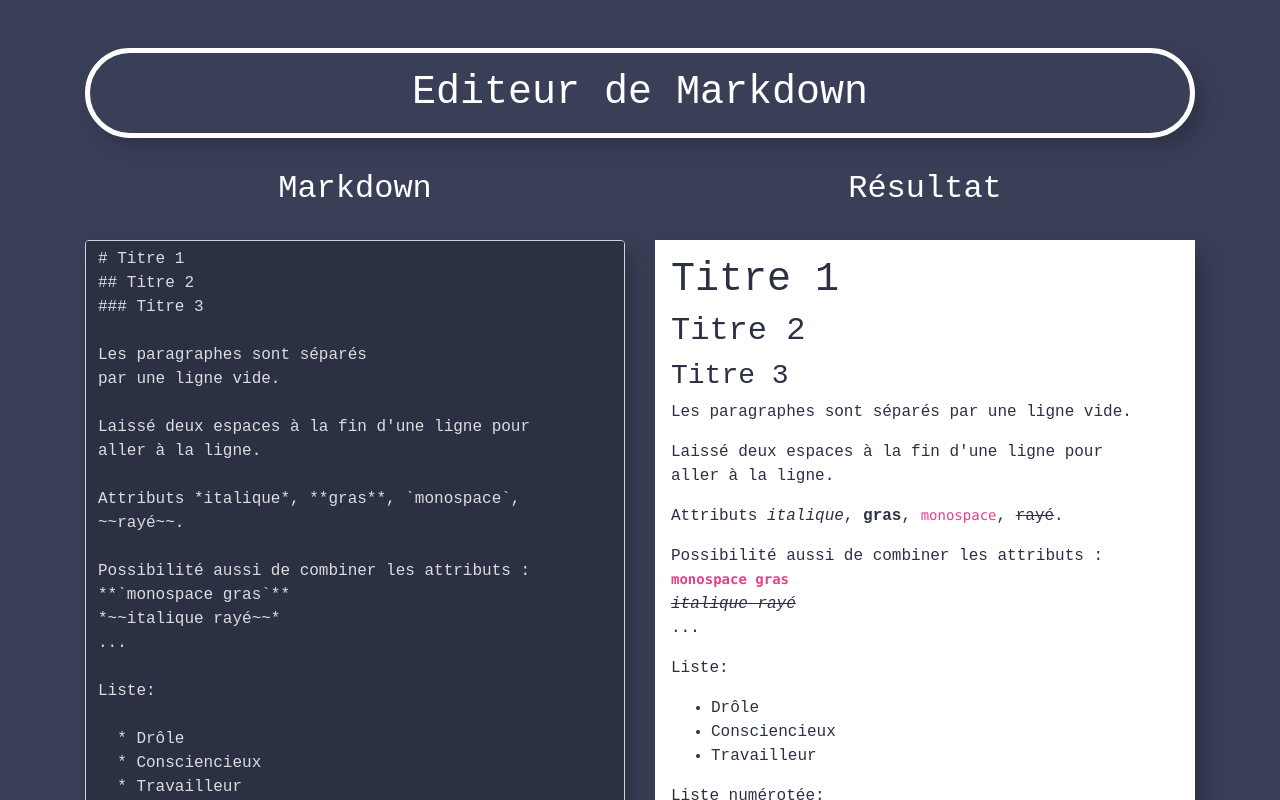
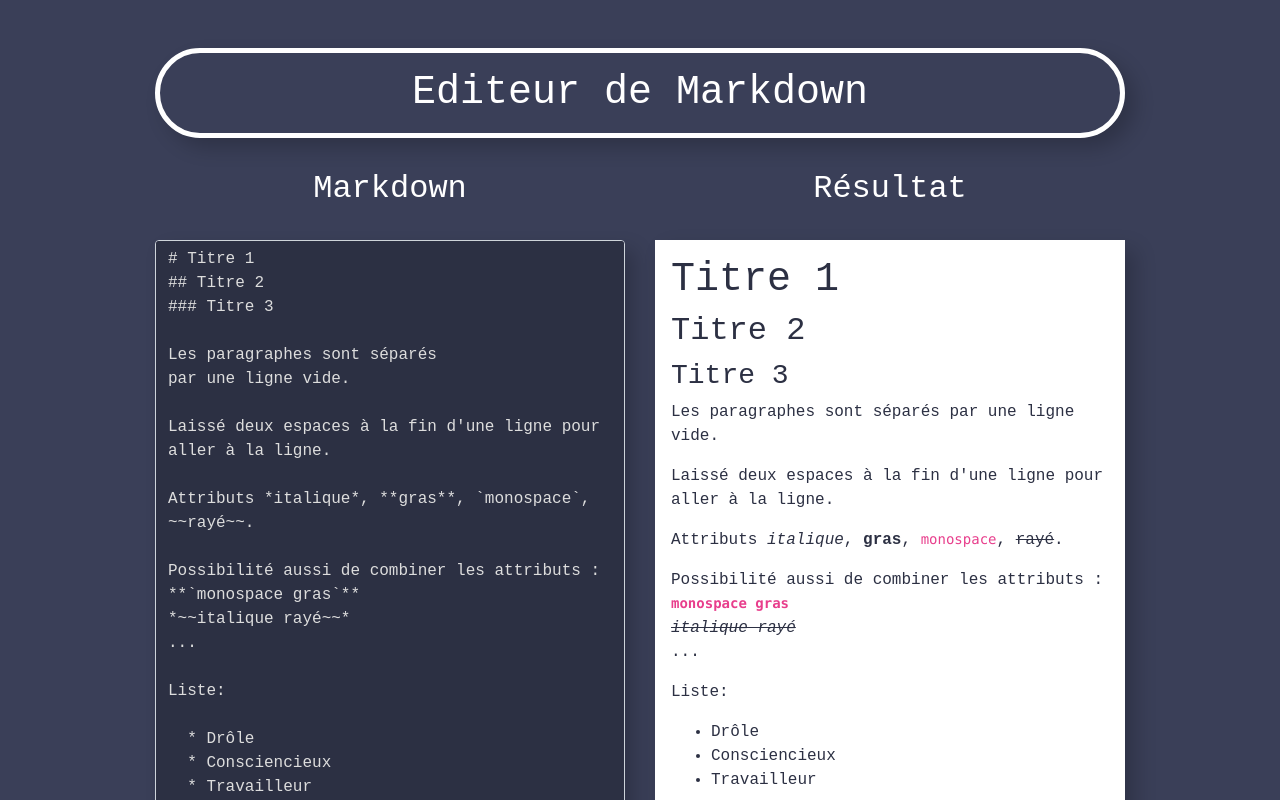
Before and after one commit to inicolas69/markdown-app, a React (Create React App) app: page / in a window 1280 px wide. Shown: the top 800 px of the page. Built offline with nearby package versions, Linux system fonts and the light colour scheme.

Commit message:
Modif largeur container

```diff
--- a/src/App.css
+++ b/src/App.css
@@ -6,6 +6,15 @@ body {
 
 .container {
   margin-top: 3rem;
+}
+
+@media (min-width: 992px) {
+  .container,
+  .container-lg,
+  .container-md,
+  .container-sm {
+    max-width: 1000px;
+  }
 }
 
 #title {
```
